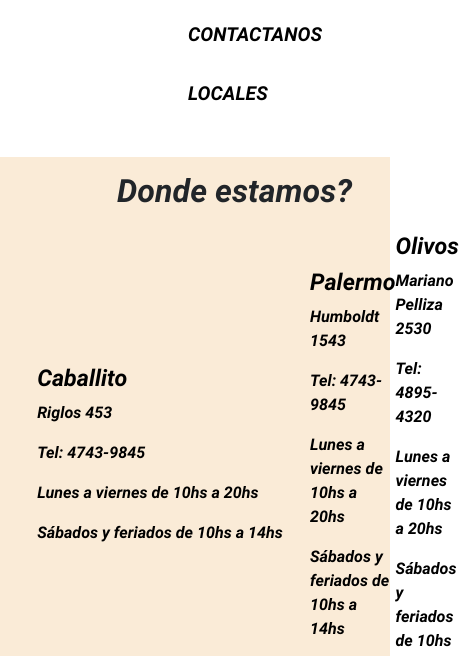
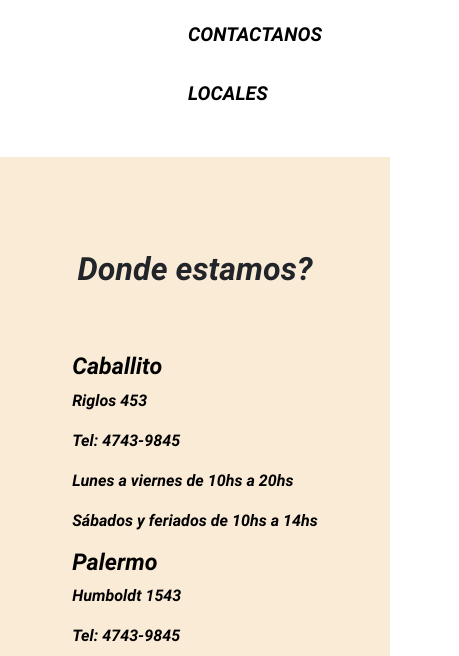
Before and after one commit to judyanab/indumentaria-mascotas-Judy, a website: page pages/locales.html in a window 390 px wide. Shown: the part 185-841 px from the top of the page, 459 px wide, since content can reach past the window. Drawn offline with nearby package versions, Linux system fonts and the light colour scheme; files that its build step writes are made by us from their sources.

Commit message:
arreglo responsive locales

```diff
--- a/scss/utilities/_media-queries.scss
+++ b/scss/utilities/_media-queries.scss
@@ -16,7 +16,7 @@
     }
 
     //locales
-    .contenedor{
+    .main-locales{
         grid-template-columns: repeat(2, 1fr);
         background-color: antiquewhite;
         padding-left: 0;
@@ -46,7 +46,6 @@
         .display{
             padding-left: 0;
             .hijo{
-
                 img{
                     object-fit: contain;
                     width: 100%;
@@ -62,9 +61,7 @@
                 }
             }
         }
-
     }
-
     //productos
 
     .card-display{
@@ -72,7 +69,6 @@
         align-items: center;
         justify-content: center;
     }
-
     .card{
         align-items: center;
         justify-content: center;
@@ -82,9 +78,18 @@
             object-fit: contain;
         }
     }
-
+    //contacto
+    .main-contacto{
+        .formulario{
+            grid-template-columns: repeat(1, 1fr);
+            .margen-row{
+                margin-left: 0;
+            }
+        }
+    }
+    // locales
      //locales
-    .contenedor{
+     .main-locales{
         grid-template-columns: repeat(1, 1fr);
         grid-template-rows: repeat(4, 1fr);
         align-items:center;
@@ -92,7 +97,6 @@
         .hijo-grid{
             grid-column: span 1;
             height: 20%;
-
         }
         .hijo-grid1{
         text-align:start;
@@ -107,13 +111,6 @@
         }
     }
 
-    //contacto
-    .main-contacto{
-        .formulario{
-            grid-template-columns: repeat(1, 1fr);
-            .margen-row{
-                margin-left: 0;
+
+
 }
-        }
-    }
-}
```
Also changed, not shown: css/main.css. Lines whose indentation alone changed are shown as unchanged.
